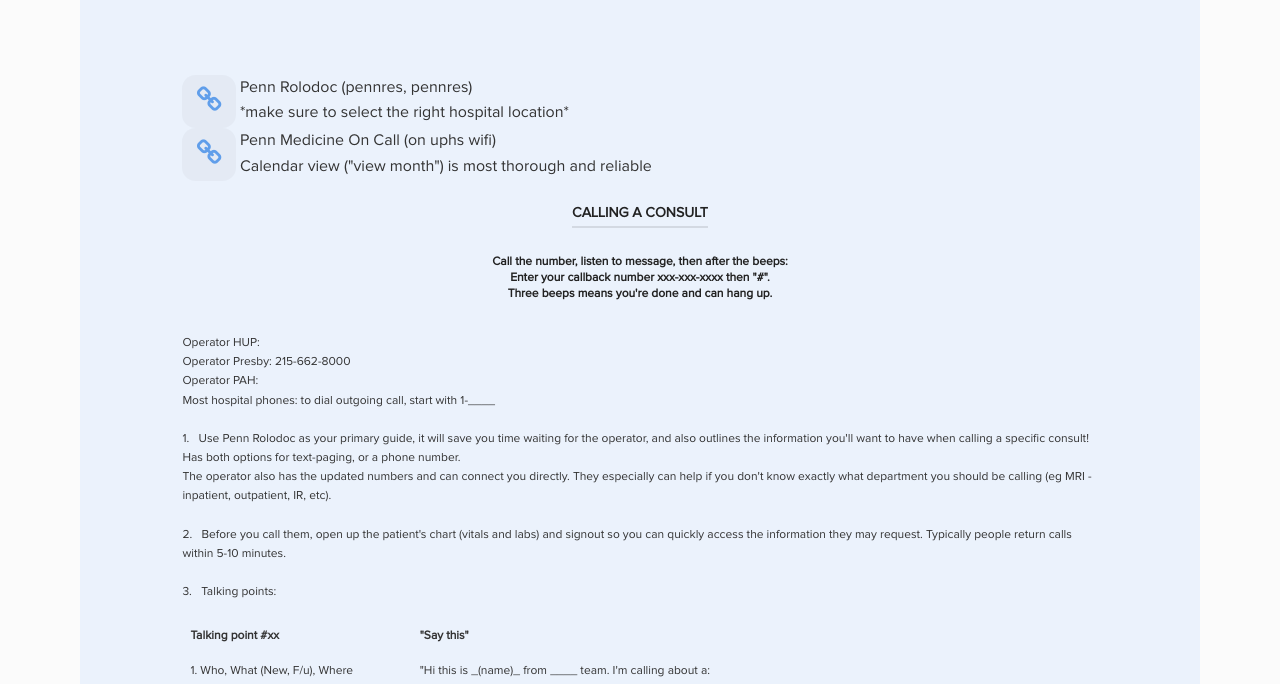
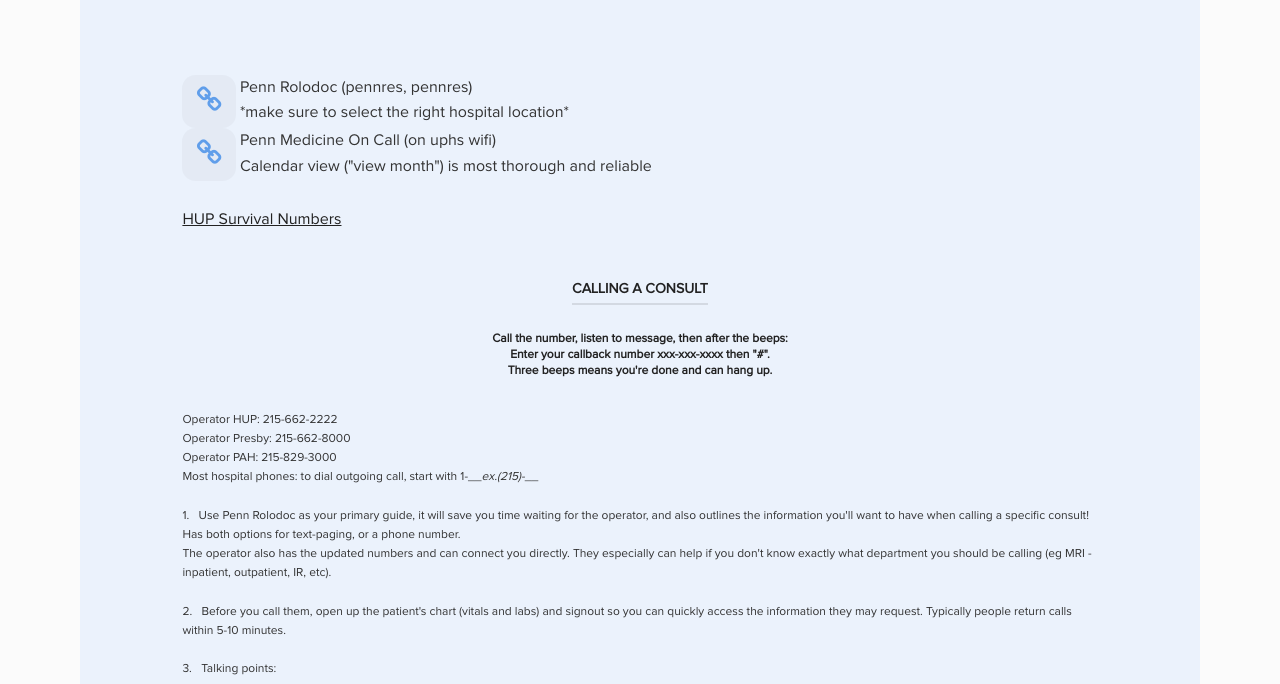
Before and after one commit to choikath/ClerkshipGuide, a plain HTML site: page callconsult.html in a window 1280 px wide. Shown: the part 66-750 px from the top of the page. Drawn offline with Linux system fonts and the light colour scheme; a web font is replaced by a local one.

Commit message:
updated numbers for consults

```diff
--- a/callconsult.html
+++ b/callconsult.html
@@ -69,10 +69,14 @@
 <div>
  <a href="http://uphamcmweb01/webdirectory/default.aspx"><div class="small-icon yellow"><i class="fa fa-link"></i></div></a>&nbsp;Penn Medicine On Call (on uphs wifi)<br>&nbsp;Calendar view ("view month") is most thorough and reliable</div>
 
+               <div>
+<br><a href="books/hupnumbers.jpg">HUP Survival Numbers</a></div>
 
-                        <div class="section-title"><h3>Calling a consult</h3><h5>Call the number, listen to message, then after the beeps: <br>Enter your callback number xxx-xxx-xxxx then "#".  <br>Three beeps means you're done and can hang up.</h5></div>
-						<p class="lefttxt" style="font-size: 12px">Operator HUP:  <br>Operator Presby:  215-662-8000<br> Operator PAH:
-                            <br>Most hospital phones: to dial outgoing call, start with 1-____
+
+
+                        <br><div class="section-title"><h3>Calling a consult</h3><h5>Call the number, listen to message, then after the beeps: <br>Enter your callback number xxx-xxx-xxxx then "#".  <br>Three beeps means you're done and can hang up.</h5></div>
+						<p class="lefttxt" style="font-size: 12px">Operator HUP:  215-662-2222 <br>Operator Presby:  215-662-8000<br> Operator PAH:  215-829-3000
+                            <br>Most hospital phones: to dial outgoing call, start with 1-__<i>ex.(215)-</i>__
 <br><br>1. &nbsp; Use Penn Rolodoc as your primary guide, it will save you time waiting for the operator, and also outlines the information you'll want to have when calling a specific consult!  Has both options for text-paging, or a phone number.<br> The operator also has the updated numbers and can connect you directly.  They especially can help if you don't know exactly what department you should be calling (eg MRI - inpatient, outpatient, IR, etc).
                         <br><br>2. &nbsp; Before you call them, open up the patient's chart (vitals and labs) and signout so you can quickly access the information they may request.  Typically people return calls within 5-10 minutes.
                             <br><br>3. &nbsp; Talking points:
```
Also changed, not shown: 1 other file.
